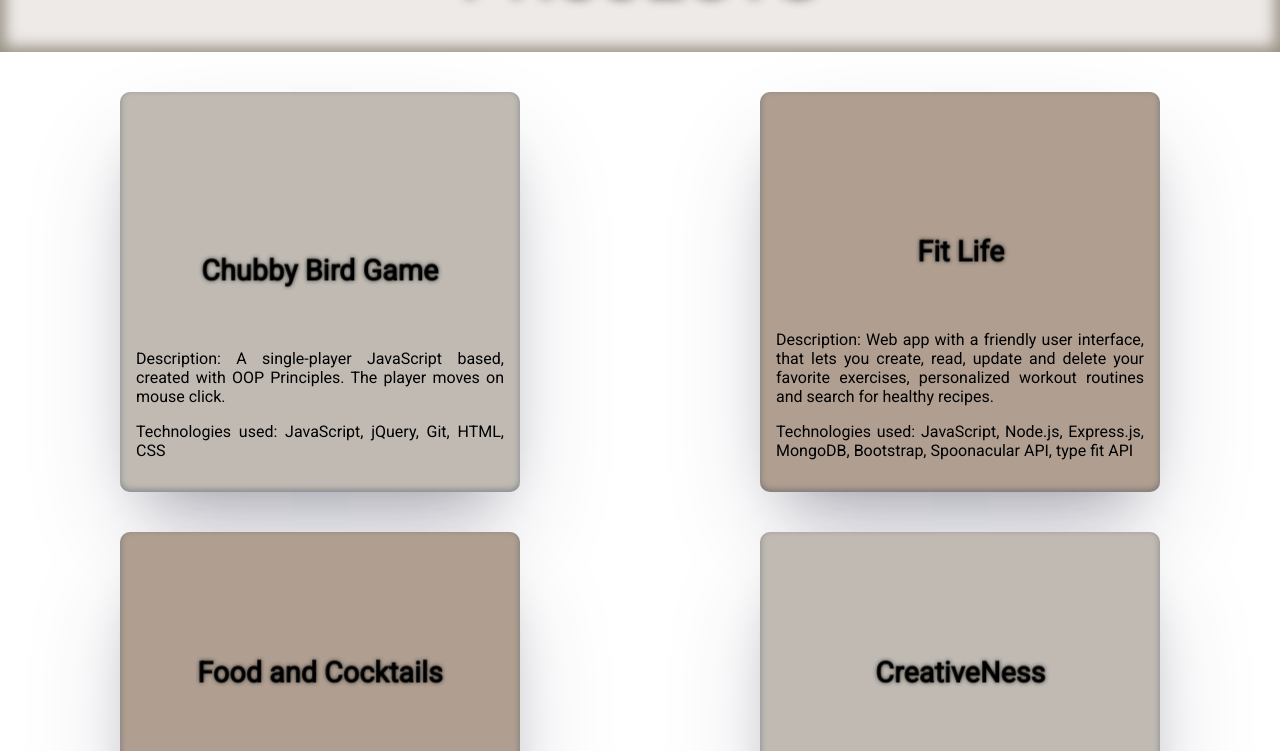
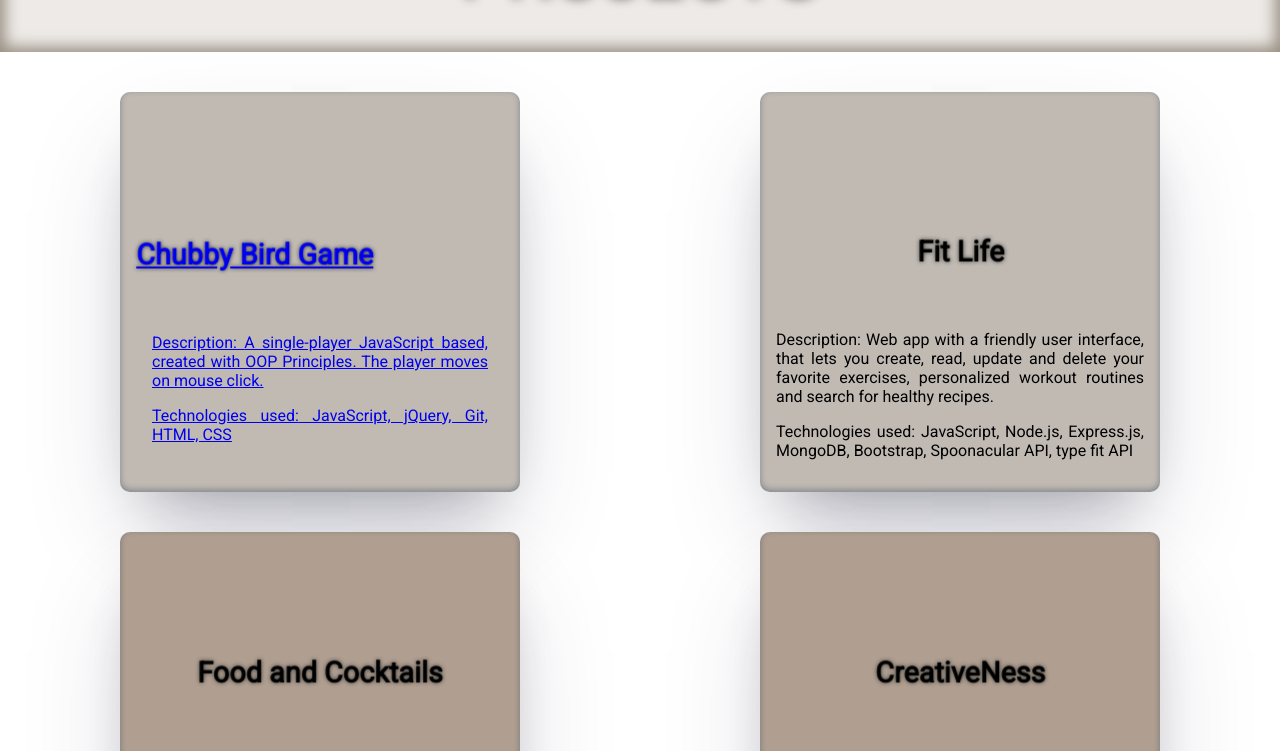
Before and after one commit to idakroniczaja/myPortfolio, a React (Create React App) app: page / in a window 1280 px wide. Shown: the part 1628-2379 px from the top of the page. Built offline with nearby package versions, Linux system fonts and the light colour scheme; a web font is replaced by a local one.

Commit message:
projects

```diff
--- a/src/components/Projects.css
+++ b/src/components/Projects.css
@@ -10,6 +10,9 @@
 
 }
 
+#projects a .singe-project{
+    text-decoration: none;
+}
 
 #projects .singe-project{
     width: 400px;
@@ -25,7 +28,9 @@
     background-position: center;
     background-size: cover;
     background-repeat: no-repeat;
+    cursor: pointer;
 }
+
 
 #projects .singe-project:nth-of-type(2),
 #projects .singe-project:nth-of-type(4)
@@ -89,6 +94,7 @@
 #projects .singe-project div{
     padding: 1em;
     text-align: justify;
+
 
 }
 
--- a/src/components/Projects.js
+++ b/src/components/Projects.js
@@ -9,7 +9,8 @@ export default function Projects({projectsRef,dataAos}) {
         <section data-aos={dataAos} ref={projectsRef} id='projects' className='container'>
              <h2>Projects</h2>
             <article>
-            <div className='singe-project' id='bird'>
+            <a href='https://idakroniczaja.github.io/Game/' target="_blank" className='singe-project' >
+                  <div id='bird' >
                 <h3>Chubby Bird Game</h3>
                 <div>
                     <p><span>Description: </span>A single-player JavaScript based, created with OOP Principles. The player moves on mouse click.</p>
@@ -17,6 +18,8 @@ export default function Projects({projectsRef,dataAos}) {
                 </div>
 
             </div>
+            </a>
+
 
             <div className='singe-project' id='fit-life'>
                 <h3>Fit Life</h3>
```
